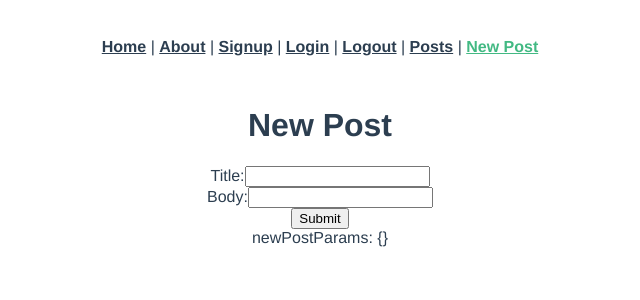
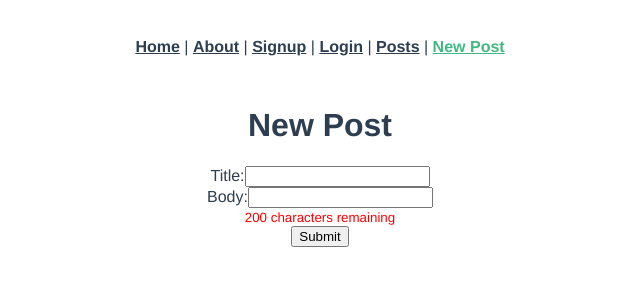
Before and after one commit to shinanliao/blog-backend-vue-app, a Vue app: page /posts/new in a window 1280 px wide. Shown: the top 300 px of the page, without its empty margins (320-960 px from the left). Built offline with nearby package versions, Linux system fonts and the light colour scheme; the HTML template or start-up script is replaced by a standard one.

Commit message:
adds method to check if user is logged in and new post reqs

```diff
--- a/src/App.vue
+++ b/src/App.vue
@@ -5,11 +5,13 @@
       |
       <router-link to="/about">About</router-link>
       |
-      <router-link to="/signup">Signup</router-link>
-      |
-      <router-link to="/login">Login</router-link>
-      |
-      <router-link to="/logout">Logout</router-link>
+      <span v-if="isLoggedIn()">
+        <router-link to="/logout">Logout</router-link>
+      </span>
+      <span v-else>
+        <router-link to="/signup">Signup</router-link> |
+        <router-link to="/login">Login</router-link>
+      </span>
       |
       <router-link to="/posts">Posts</router-link>
       |
@@ -41,3 +43,19 @@
   color: #42b983;
 }
 </style>
+
+<script>
+export default {
+  data: function () {
+    return {};
+  },
+
+  created: function () {},
+
+  methods: {
+    isLoggedIn: function () {
+      return localStorage.getItem("jwt");
+    },
+  },
+};
+</script>
--- a/src/views/Login.vue
+++ b/src/views/Login.vue
@@ -40,7 +40,7 @@ export default {
         .then((response) => {
           axios.defaults.headers.common["Authorization"] = "Bearer " + response.data.jwt;
           localStorage.setItem("jwt", response.data.jwt);
-          this.$router.push("/");
+          this.$router.push("/posts");
         })
         .catch((error) => {
           console.log(error.response);
--- a/src/views/posts/New.vue
+++ b/src/views/posts/New.vue
@@ -7,6 +7,7 @@
           {{ error }}
         </li>
       </ul>
+      <img v-if="status" :src="`https://http.cat/${status}`" alt="" />
       <div class="form-group">
         <label>Title:</label>
         <input type="text" class="form-control" v-model="newPostParams.title" />
@@ -14,20 +15,31 @@
       <div class="form-group">
         <label>Body:</label>
         <input type="text" class="form-control" v-model="newPostParams.body" />
+        <br />
+        <small class="text-danger">{{ 200 - newPostParams.body.length }} characters remaining</small>
       </div>
       <input type="submit" class="btn btn-primary" value="Submit" />
     </form>
-    newPostParams: {{ newPostParams }}
+    <!-- newPostParams: {{ newPostParams }} -->
   </div>
 </template>
+
+<style scoped>
+.text-danger {
+  color: red;
+}
+</style>
 
 <script>
 import axios from "axios";
 export default {
   data: function () {
     return {
-      newPostParams: {},
+      newPostParams: {
+        body: "",
+      },
       errors: [],
+      status: "",
     };
   },
   methods: {
@@ -40,6 +52,8 @@ export default {
         })
         .catch((error) => {
           this.errors = error.response.data.errors;
+          console.log(error.response.data.messages);
+          this.status = error.response.status;
         });
     },
   },
```
